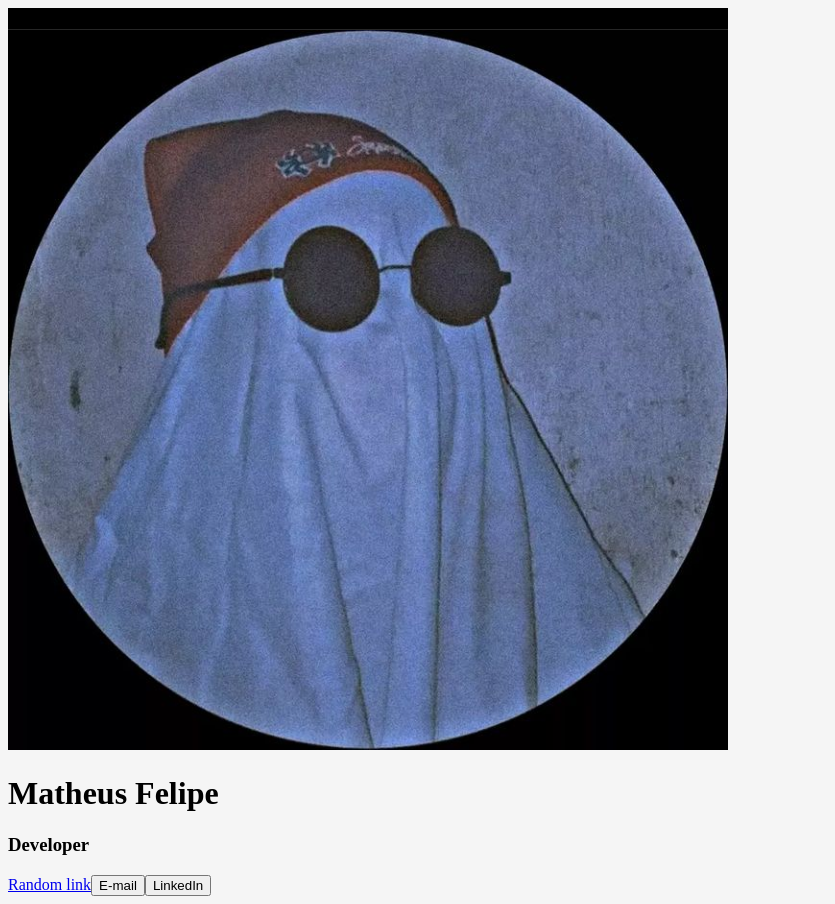
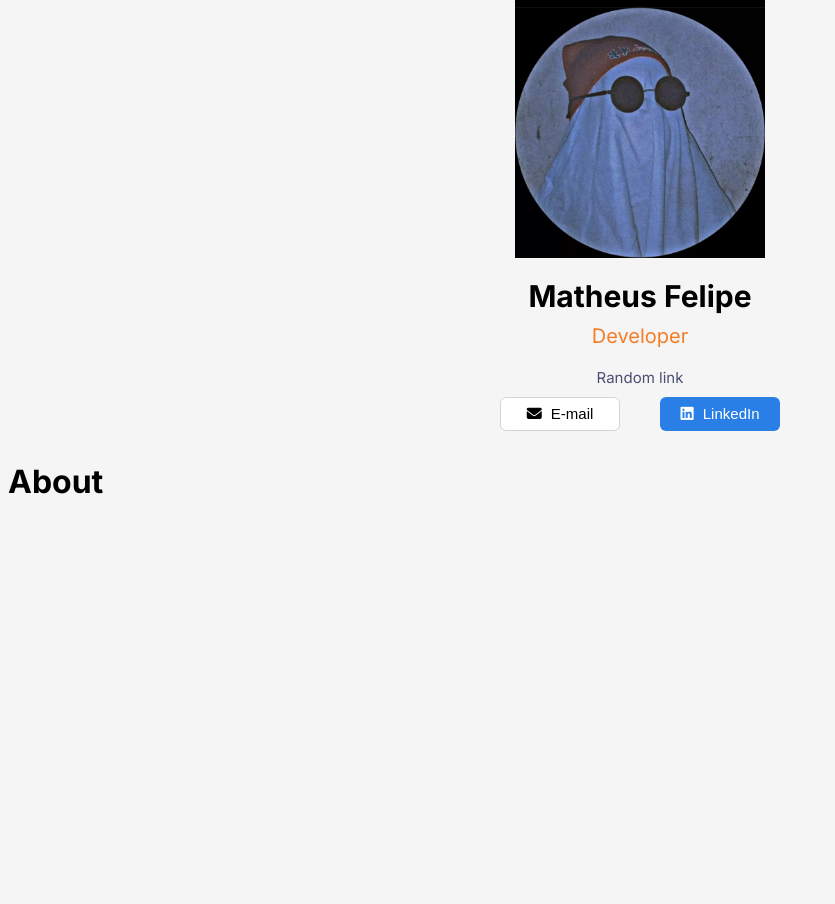
Before and after one commit to Matheus-Felipe-C/business-card, a React (Vite) app: page / in a window 1280 px wide. Shown: the whole page, without its empty margins (0-835 px from the left). After the commit the page ends 800 px from the top, so only its background shows below. Built offline with nearby package versions, Linux system fonts and the light colour scheme.

Commit message:
Added Info CSS

```diff
--- a/src/App.js
+++ b/src/App.js
@@ -1,15 +1,19 @@
-import { createRoot } from 'react-dom/client'
-import Info from './components/Info'
+import { createRoot } from "react-dom/client";
+import Info from "./components/Info";
+import About from "./components/About";
+import Interests from "./components/Interests";
+import Footer from "./components/Footer";
 
-const root = createRoot(document.getElementById('root'))
+const root = createRoot(document.getElementById("root"));
 
-function App () {
-    return (
-        <div>
-            <Info />
-        </div>
-    )
+function App() {
+  return (
+    <div>
+      <Info />
+      <About />
+    </div>
+  );
 }
-export default App
+export default App;
 
-root.render(<App />)
+root.render(<App />);
--- a/src/components/About.jsx
+++ b/src/components/About.jsx
@@ -0,0 +1,7 @@
+export default function About() {
+    return (
+        <div>
+            <h1>About</h1>
+        </div>
+    )
+}
--- a/src/components/Info.jsx
+++ b/src/components/Info.jsx
@@ -1,14 +1,21 @@
-import profile from '../../img/profile-picture.png'
+import profile from "../../img/profile-picture.png";
 
 export default function Info() {
-    return (
-        <div>
-            <img className='img' src={profile} />
-            <h1 className='name'>Matheus Felipe</h1>
-            <h3 className='position'>Developer</h3>
-            <a className='website' href='https://www.google.com' target='blank'>Random link</a>
-            <button className='email'>E-mail</button>
-            <button className='linkedIn'>LinkedIn</button>
-        </div>
-    )
+  return (
+    <div>
+      <img className="img" src={profile} />
+      <h1 className="name text">Matheus Felipe</h1>
+      <h3 className="position text">Developer</h3>
+      <a className="website text" href="https://www.google.com" target="blank">
+        Random link
+      </a>
+      <div className="btn-container">
+        <button className="email btn">
+          <i class="fa-solid fa-envelope"></i> E-mail
+        </button>
+        <button className="linkedin btn">
+        <i class="fa-brands fa-linkedin"></i> LinkedIn</button>
+      </div>
+    </div>
+  );
 }
--- a/src/index.html
+++ b/src/index.html
@@ -1,14 +1,27 @@
 <!DOCTYPE html>
 <html lang="en">
-<head>
-    <meta charset="UTF-8">
-    <meta http-equiv="X-UA-Compatible" content="IE=edge">
-    <meta name="viewport" content="width=device-width, initial-scale=1.0">
-    <link rel="stylesheet" href="styles.css">
+  <head>
+    <meta charset="UTF-8" />
+    <meta http-equiv="X-UA-Compatible" content="IE=edge" />
+    <meta name="viewport" content="width=device-width, initial-scale=1.0" />
+    <link rel="stylesheet" href="styles.css" />
+    <link rel="preconnect" href="https://fonts.googleapis.com" />
+    <link rel="preconnect" href="https://fonts.gstatic.com" crossorigin />
+    <link
+      href="https://fonts.googleapis.com/css2?family=Inter:wght@400;600;700&display=swap"
+      rel="stylesheet"
+    />
+    <link
+      rel="stylesheet"
+      href="https://cdnjs.cloudflare.com/ajax/libs/font-awesome/6.1.1/css/all.min.css"
+      integrity="sha512-KfkfwYDsLkIlwQp6LFnl8zNdLGxu9YAA1QvwINks4PhcElQSvqcyVLLD9aMhXd13uQjoXtEKNosOWaZqXgel0g=="
+      crossorigin="anonymous"
+      referrerpolicy="no-referrer"
+    />
     <title>Document</title>
-</head>
-<body>
+  </head>
+  <body>
     <div id="root"></div>
     <script type="module" src="./App.js"></script>
-</body>
+  </body>
 </html>
--- a/src/styles.css
+++ b/src/styles.css
@@ -1,3 +1,84 @@
+/* General */
+
 body {
     background-color: #F5F5F5;
+    font-family: Inter, sans-serif;
+    margin-top: 0;
 }
+
+/* Info */
+
+.img {
+    width: 250px;
+    display: block;
+    margin: 0 auto;
+}
+
+.text {
+    display: block;
+    margin-top: 20;
+    text-align: center;
+    font-size: 15px;
+}
+
+.name {
+    font-weight: 700;
+    font-size: 30px;
+}
+
+.position {
+    font-size: 20px;
+    font-weight: 400;
+    margin-top: -10px;
+    color: #F47D27;
+}
+
+.website {
+    text-decoration: none;
+    color: #4A4E74;
+}
+
+.btn-container {
+    text-align: center;
+}
+
+.btn {
+    display: inline-block;
+    margin: 10px 20px;
+    width: 120px;
+    height: 34px;
+    font-size: 15px;
+}
+
+.email {
+    background-color: #fff;
+    border: 1px solid #D1D5DB;
+    border-radius: 6px;
+}
+
+.email:hover {
+    background-color: #f5f2f2;
+}
+
+.linkedin {
+    background: #297FE5;
+
+    color: #fff;
+    border-radius: 6px;
+    border: none;
+}
+
+.linkedin:hover {
+    background-color: #07387c;
+}
+
+.linkedin > i {
+    background-color: #297FE5;
+    color: #fff;
+}
+
+.btn > i {
+    margin-right: 5px;
+}
+
+/* About section */
```
